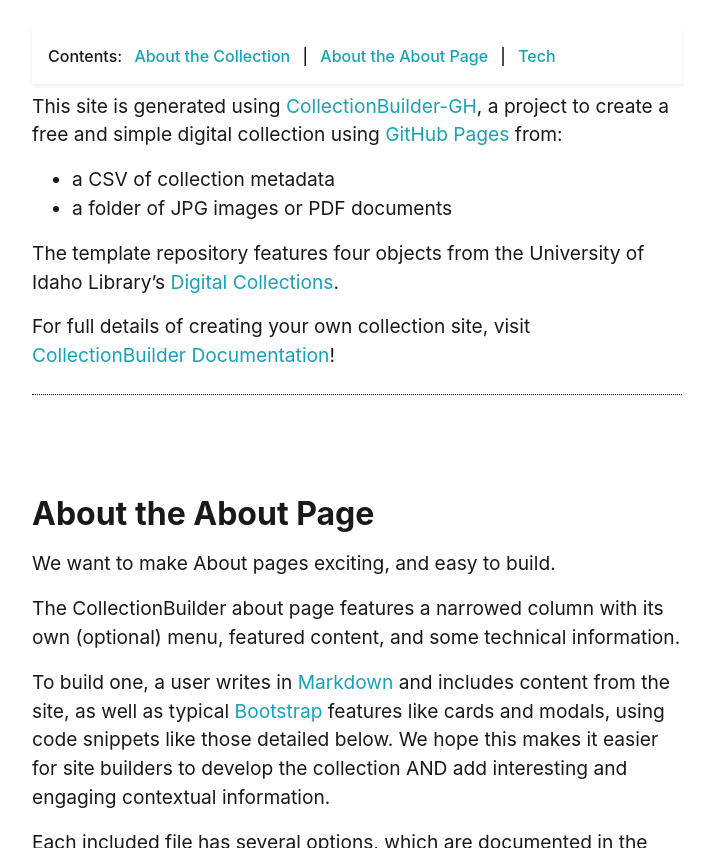
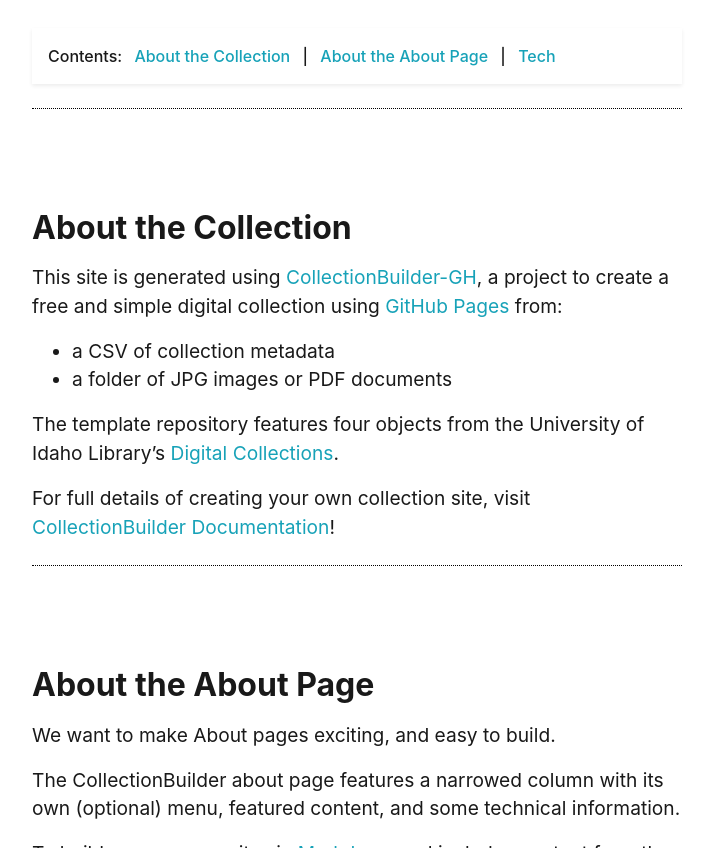
Before and after one commit to lelandsampson/family-recipes, a Jekyll site: the page built from pages/about.md, in a window 1280 px wide and 900 px high, scrolled down 401 px, cut to the strip 52-900 px from the top of the window. Shown: the whole strip, without its empty margins (283-996 px from the left). Built offline with Jekyll 4.4.1, drawn with Linux system fonts in a browser that asks for light colours.

Commit message:
revert to original commit

```diff
--- a/pages/about.md
+++ b/pages/about.md
@@ -12,6 +12,7 @@
 
 {% include feature/nav-menu.html sections="About the Collection;About the About Page" %}
 
+## About the Collection
 
 This site is generated using [CollectionBuilder-GH](https://collectionbuilding.github.io/gh/), a project to create a free and simple digital collection using [GitHub Pages](https://pages.github.com/) from:
 
```
Also changed, not shown: 1 other file.
